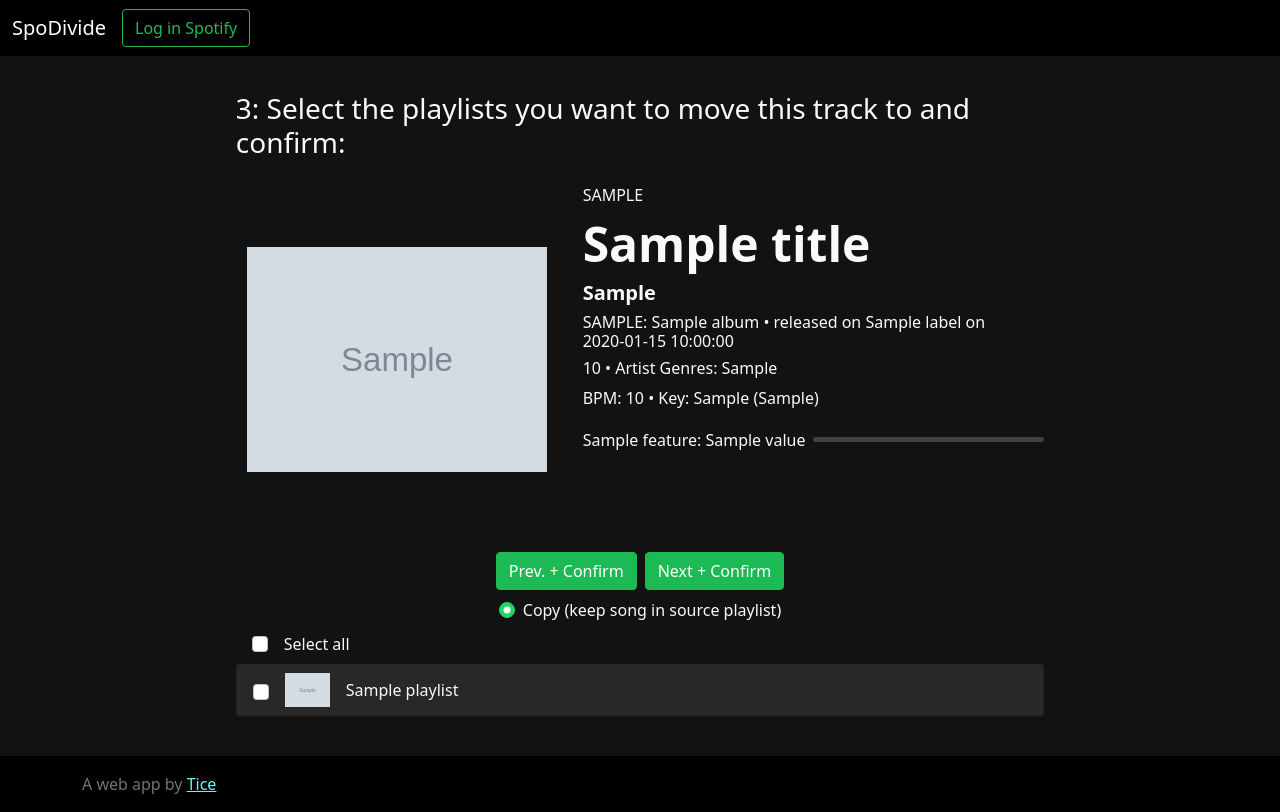
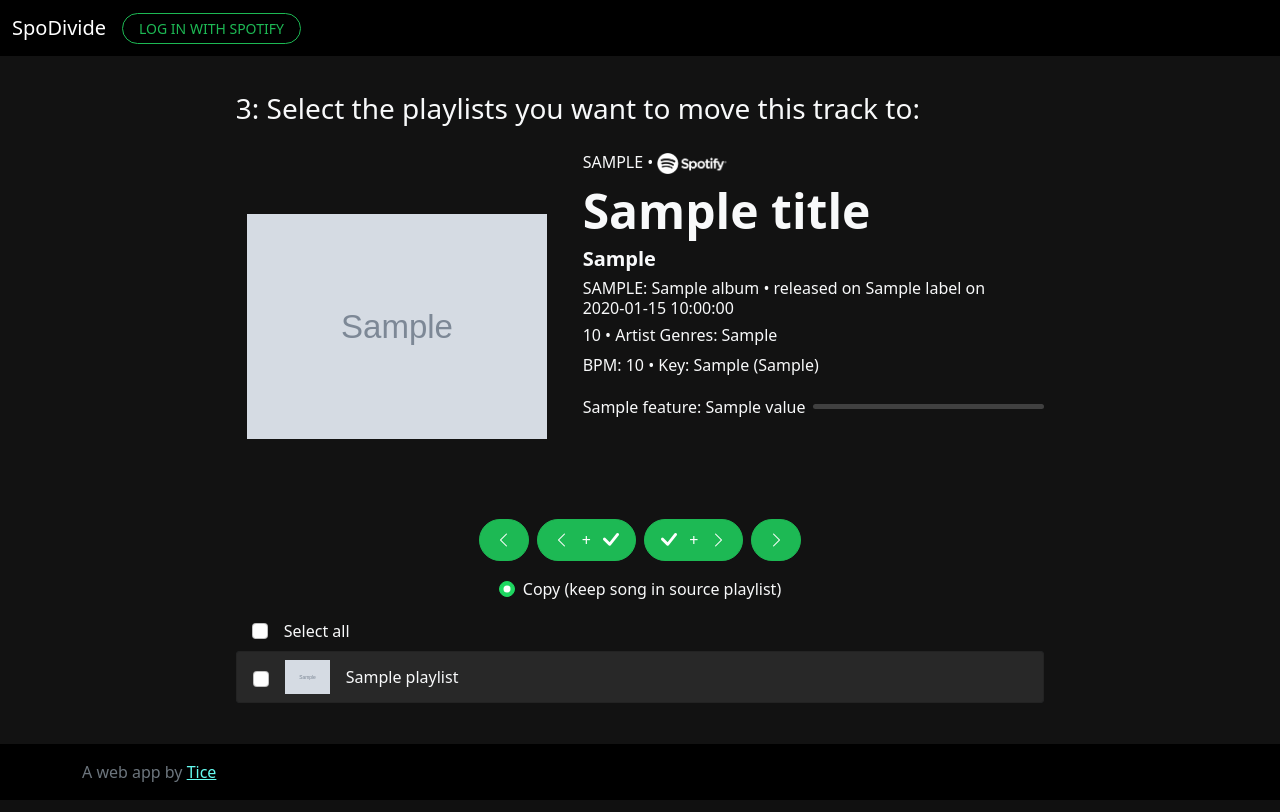
Before and after one commit to TiceWise/SpotifyDivide, a Flask app: template templates/divide.html in a window 1280 px wide. Run offline with Flask 2, Linux system fonts and the light colour scheme; the template is opened without the code that fills it: most values are stand-ins (such as "Sample title", 1, 10 or a date in 2020); grey boxes marked "Sample" are stand-in pictures.

Commit message:
visual updates and complying with spotify dev

```diff
--- a/app.py
+++ b/app.py
@@ -12,7 +12,7 @@ from config import ProductionConfig, DevelopmentConfig
 
 app = Flask(__name__)
 
-app.config.from_object("config.ProductionConfig")
+app.config.from_object("config.DevelopmentConfig")
 Session(app)
 
 # help from:
@@ -314,6 +314,10 @@ def divide():
         # previous or next butoon clicked? returns button name (btn_prev or btn_next)
         btn_clicked = request.form["btn_clicked"]
 
+        if (btn_clicked == "btn_next_no_action") or (btn_clicked == "btn_prev_no_action"):
+            session["track_counter"] = update_count(btn_clicked)
+            return render_divide()
+
         if (btn_clicked != "btn_next") and (btn_clicked != "btn_prev"):
             flash("Something went wrong... (unexpected POST method/button click)")
             return redirect(url_for("divide"))
@@ -323,10 +327,9 @@ def divide():
         if not action_playlist_ids and radio_action == "radio_move":
             flash(
                 "No action taken as you've selected 'Move', but without a "
-                "target playlist. To delete a track from a playlist, please "
-                "use the 'Remove' action. To go to the next song without an "
-                "action, use 'Copy' action without selecting a playlist."
+                "target playlist."
             )
+            session["track_counter"] = update_count(btn_clicked)
             return render_divide()
 
         # on empty playlist and 'copy' return alert (no playlist selected). do change
@@ -548,12 +551,12 @@ def update_count(btn_clicked):
     # do while emulation, for skipping non-track songs
     condition = True
     while condition:
-        if btn_clicked == "btn_next":
+        if btn_clicked == "btn_next" or btn_clicked == "btn_next_no_action":
             if track_counter + 1 >= number_of_tracks:
                 track_counter = 0
             else:
                 track_counter += 1
-        elif btn_clicked == "btn_prev":
+        elif btn_clicked == "btn_prev" or btn_clicked == "btn_prev_no_action":
             if track_counter - 1 < 0:
                 track_counter = number_of_tracks - 1
             else:
@@ -573,7 +576,7 @@ def update_count(btn_clicked):
 
 
 def render_divide():
-    """Render the divide page. Get's info from session. Return html code."""
+    """Render the divide page. Gets info from session. Return html code."""
     # Get the track information from the current track
     track = session.get("tracks")[session.get("track_counter")]["track"]
     # date_added = session.get(
--- a/config.py
+++ b/config.py
@@ -40,7 +40,8 @@ class DevelopmentConfig(Config):
     DEBUG = True
     SHOW_DIALOG = True
     FLASK_ENV = "development"
-    REDIRECT_URI = "http://192.168.1.21:5000/login"
+    # REDIRECT_URI = "http://192.168.1.21:5000/login"
+    REDIRECT_URI = "http://10.50.5.128:5000/login"
 
 
 # API_BASE = "https://accounts.spotify.com"
--- a/templates/divide.html
+++ b/templates/divide.html
@@ -6,7 +6,7 @@ Step 3: Divide!
 
 {% block main %}
 <div class="container col-lg-9 mx-auto">
-    <H3 class="mb-3">3: Select the playlists you want to move this track to and confirm:</H3>
+    <H3 class="mb-3">3: Select the playlists you want to move this track to:</H3>
     <div class="row flex-xl-row justify-content-center align-items-center py-2">
         <div class="container col-9 col-sm-9 col-md-4 col-lg-5 flex-row justify-content-center">
             <img src={{ image_url }} class="d-block mx-auto img-fluid" alt="Album cover" loading="lazy" width="300"
@@ -31,7 +31,7 @@ Step 3: Divide!
         </div>
         <div class="col-md-8 col-lg-7">
             <p class="mb-0">
-                {{ track_type | upper() }}
+                {{ track_type | upper() }} &bull; <img src="static/Spotify_Logo_RGB_White.png" alt="Spotify logo" width="70">
             </p>
             <h1 class="display-5 fw-bold mt-2">
                 {{ title }}
@@ -101,40 +101,49 @@ Step 3: Divide!
                 </script>
             -->
                 <div class="my-2 d-flex mx-auto justify-content-center">
-                    <button type="submit" name="btn_clicked" value="btn_prev" class="btn btn-success mx-1">Prev. +
-                        Confirm</button>
-                    <button type="submit" name="btn_clicked" value="btn_next" class="btn btn-success mx-1">Next +
-                        Confirm</button>
+                    <button type="submit" name="btn_clicked" value="btn_prev_no_action"
+                        class="btn btn-success rounded-pill mx-1 py-2 px-2"><i
+                            class="bi-chevron-left mx-2"></i></button>
+                    <button type="submit" name="btn_clicked" value="btn_prev"
+                        class="btn btn-success rounded-pill mx-1 py-2 px-2"><i class="bi-chevron-left mx-2"></i> +
+                        <i class="bi-check-lg mx-2"></i></button>
+                    <button type="submit" name="btn_clicked" value="btn_next"
+                        class="btn btn-success rounded-pill mx-1 py-2 px-2"><i class="bi-check-lg mx-2"></i> +
+                        <i class="bi-chevron-right mx-2"></i></button>
+                    <button type="submit" name="btn_clicked" value="btn_next_no_action"
+                        class="btn btn-success rounded-pill mx-1 py-2 px-2">
+                        <i class="bi-chevron-right mx-2"></i></button>
                 </div>
                 <!--<div class="my-2 d-flex mx-auto justify-content-center">-->
                 <!--<div class="my-2 d-md-flex mx-md-auto justify-content-center">-->
-                <div class="my-2 d-flex justify-content-center">
+                <div class="my-3 d-flex justify-content-center">
                     <div>
                         {% if move_remove_enabled %}
                         <label class="form-check">
-                            <input class="form-check-input" type="radio" id="radio_move" name="radio_action" value="radio_move"
-                            {% if radio_action == 'radio_move' %} checked {% endif %}>
+                            <input class="form-check-input" type="radio" id="radio_move" name="radio_action"
+                                value="radio_move" {% if radio_action=='radio_move' %} checked {% endif %}>
                             <label class="form-check-label" for="radio_move">
                                 Move (delete song from source playlist)
                             </label>
                         </label>
                         <label class="form-check">
-                            <input class="form-check-input" type="radio" id="radio_copy" name="radio_action" value="radio_copy"
-                            {% if radio_action == 'radio_copy' %} checked {% endif %}>
+                            <input class="form-check-input" type="radio" id="radio_copy" name="radio_action"
+                                value="radio_copy" {% if radio_action=='radio_copy' %} checked {% endif %}>
                             <label class="form-check-label" for="radio_copy">
                                 Copy (keep song in source playlist)
                             </label>
                         </label>
                         <label class="form-check">
-                            <input class="form-check-input" type="radio" id="radio_remove" name="radio_action" value="radio_remove"
-                            {% if radio_action == 'radio_remove' %} checked {% endif %}>
+                            <input class="form-check-input" type="radio" id="radio_remove" name="radio_action"
+                                value="radio_remove" {% if radio_action=='radio_remove' %} checked {% endif %}>
                             <label class="form-check-label" for="radio_remove">
                                 Remove (only delete from source playlist)
                             </label>
                         </label>
                         {% else %}
                         <label class="form-check">
-                            <input class="form-check-input" type="radio" id="radio_copy" name="radio_action" value="radio_copy" checked>
+                            <input class="form-check-input" type="radio" id="radio_copy" name="radio_action"
+                                value="radio_copy" checked>
                             <label class="form-check-label" for="radio_copy">
                                 Copy (keep song in source playlist)
                             </label>
@@ -153,7 +162,7 @@ Step 3: Divide!
                         }
                     </script>
                     <input type="checkbox" class="form-check-input" onClick="toggle(this)" name="select_all"
-                        id="select_all" {% if select_all == 'on' %} checked {% endif %}>
+                        id="select_all" {% if select_all=='on' %} checked {% endif %}>
                     <label class="form-check-label ms-2" for="select_all">
                         Select all
                     </label>
--- a/templates/layout.html
+++ b/templates/layout.html
@@ -8,6 +8,8 @@
 
     <link href="https://cdn.jsdelivr.net/npm/bootstrap@5.0.1/dist/css/bootstrap.min.css" rel="stylesheet"
         integrity="sha384-+0n0xVW2eSR5OomGNYDnhzAbDsOXxcvSN1TPprVMTNDbiYZCxYbOOl7+AMvyTG2x" crossorigin="anonymous">
+
+    <link rel="stylesheet" href="https://cdn.jsdelivr.net/npm/bootstrap-icons@1.5.0/font/bootstrap-icons.css">
 
     <style>
         .bd-placeholder-img {
@@ -45,16 +47,19 @@
                 <div class="collapse navbar-collapse" id="navbarCollapse">
                     {% if session.spotify_logged_in %}
                     <ul class="navbar-nav me-auto mb-2 mb-md-0">
-                        <li class="nav-item"><a class="nav-link" href="/select_source">1: Select playlist source</a></li>
-                        <li class="nav-item"><a class="nav-link" href="/select_target">2: Select target playlists</a></li>
-                        <li class="nav-item"><a class="nav-link" href="/divide">3: Divide!</a></li>
+                        <li class="nav-item"><a class="nav-link" href="/select_source">1: Select source playlist</a>
+                        </li>
+                        <li class="nav-item"><a class="nav-link" href="/select_target">2: Select target playlists</a>
+                        </li>
+                        <li class="nav-item"><a class="nav-link" href="/divide">3: Divide</a></li>
                     </ul>
                     <form class="d-flex">
-                        <a class="btn btn-outline-success" href="/logout">Log out Spotify</a>
+                        <a class="btn btn-outline-success rounded-pill px-3 btn-sm" href="/logout">LOG OUT</a>
                     </form>
                     {% else %}
                     <form class="d-flex">
-                        <a class="btn btn-outline-success" href="/login">Log in Spotify</a>
+                        <a class="btn btn-outline-success rounded-pill px-3 btn-sm" href="/login">LOG IN WITH
+                            SPOTIFY</a>
                     </form>
                     {% endif %}
                 </div>
--- a/templates/select_source.html
+++ b/templates/select_source.html
@@ -6,8 +6,9 @@ Step 1: Select Source
 
 {% block main %}
 <div class="col-lg-9 mx-auto">
-    <H3>Step 1: Select the source playlist which contains the tracks you want to divide:</H3>
-
+    <div class="my-3">
+        <H3>1: Select the playlist with the songs you want to divide:</H3>
+    </div>
     <!--https://stackoverflow.com/questions/50162274/getting-button-name-as-input-->
     <form class="list-group bg-dark" action="/select_source" method="post">
         <button type="submit" name="playlist_btn" value="liked_songs"
```
Also changed, not shown: templates/login.html (+6 -8 lines), templates/select_target.html (+2 -9 lines), static/Spotify_Logo_RGB_White.png (added).
